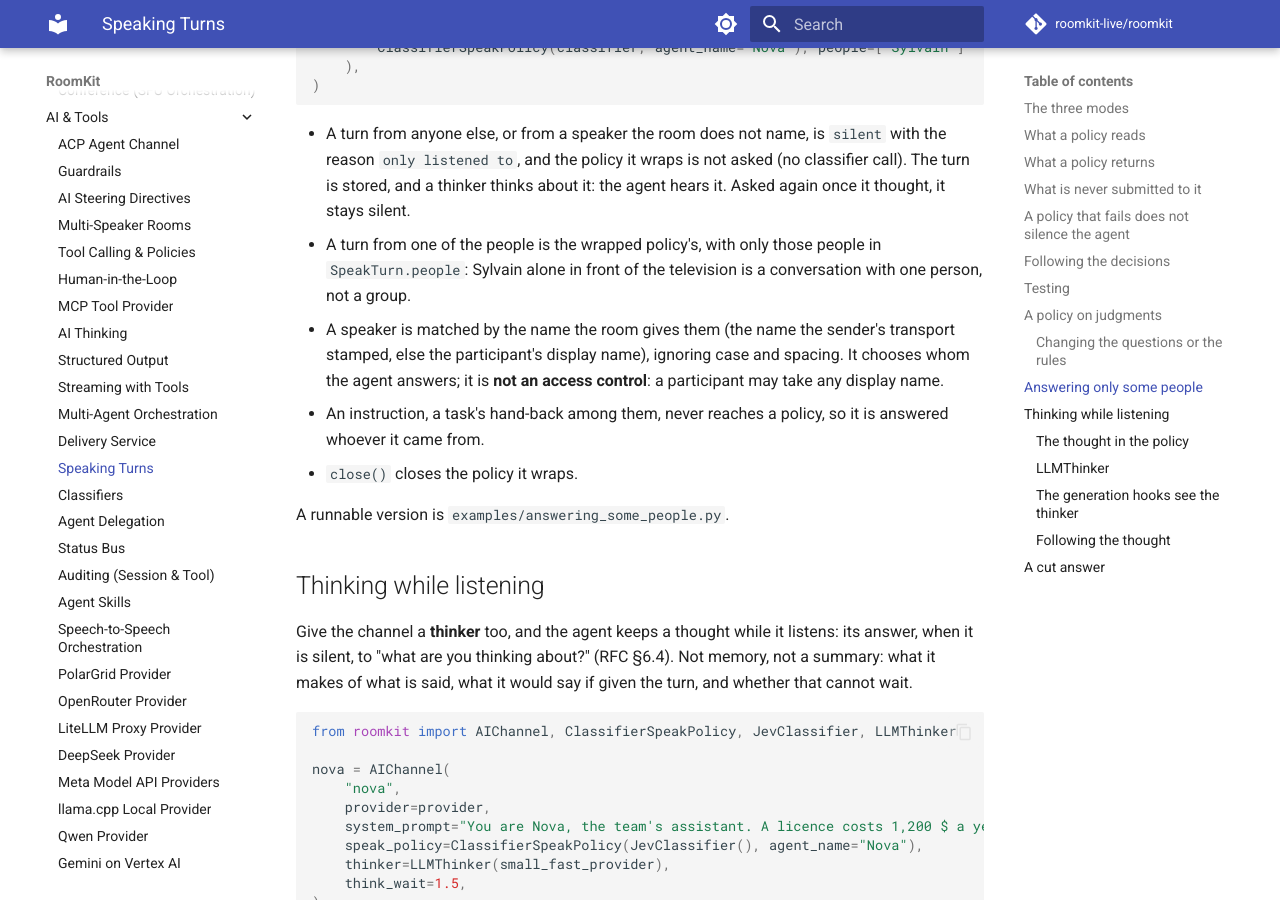
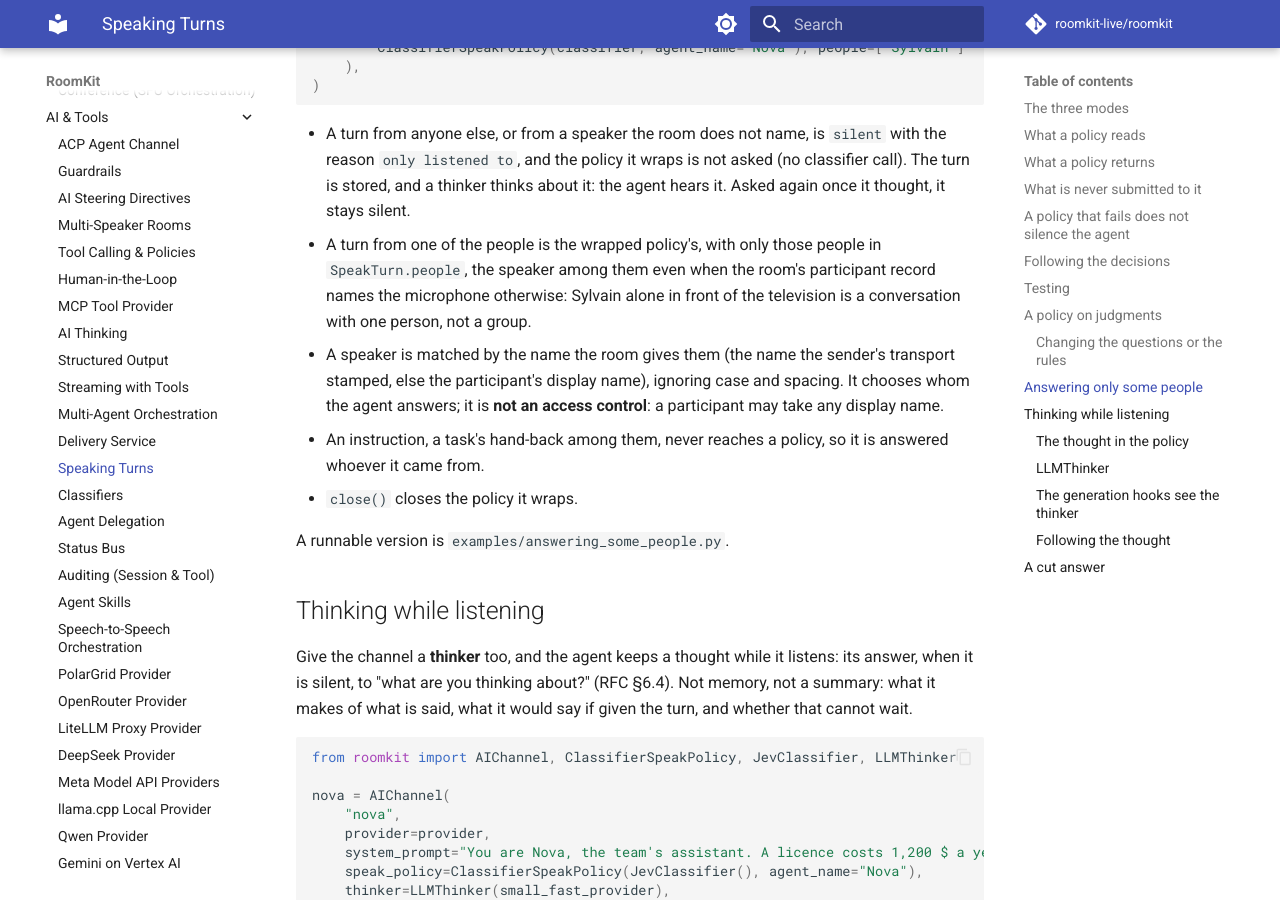
Before and after one commit to roomkit-live/roomkit-docs, an MkDocs documentation site: the page built from docs/guides/speaking-turns.md, in a window 1280 px wide and 900 px high, scrolled down 5277 px. Built offline with MkDocs 1.6.1 and Material for MkDocs 9.7.7, drawn with Linux system fonts in a browser that asks for light colours; comment, search, counter and statistics services are not loaded.

Commit message:
docs(speaking): per review, AnswerOnly counts the speaker among the people it judges with (RMK-625)

```diff
--- a/docs/guides/speaking-turns.md
+++ b/docs/guides/speaking-turns.md
@@ -229,8 +229,9 @@ nova = AIChannel(
   asked (no classifier call). The turn is stored, and a thinker thinks about it:
   the agent hears it. Asked again once it thought, it stays silent.
 - A turn from one of the people is the wrapped policy's, with only those people
-  in `SpeakTurn.people`: Sylvain alone in front of the television is a
-  conversation with one person, not a group.
+  in `SpeakTurn.people`, the speaker among them even when the room's
+  participant record names the microphone otherwise: Sylvain alone in front of
+  the television is a conversation with one person, not a group.
 - A speaker is matched by the name the room gives them (the name the sender's
   transport stamped, else the participant's display name), ignoring case and
   spacing. It chooses whom the agent answers; it is **not an access control**: a
```
